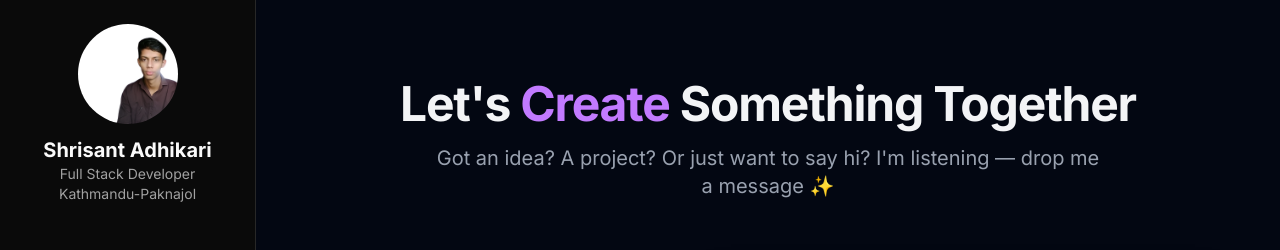
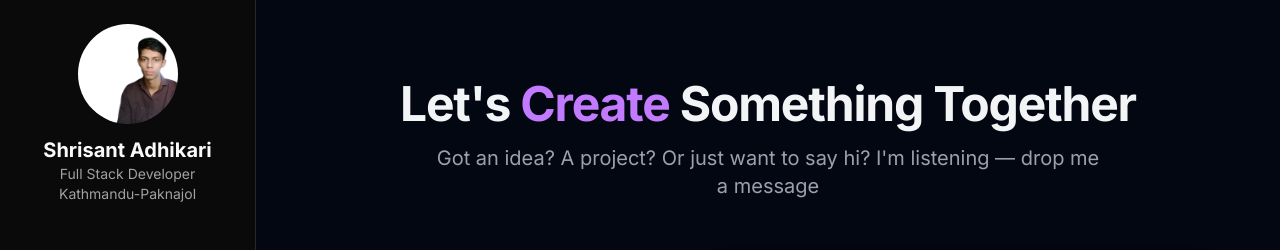
Before and after one commit to ShrisantAdhikariPortfolio/Frontend, a Next.js app: page /contact in a window 1280 px wide. Shown: the top 250 px of the page. Built offline with nearby package versions, Linux system fonts and the light colour scheme.

Commit message:
contact updated

```diff
--- a/src/app/contact/page.tsx
+++ b/src/app/contact/page.tsx
@@ -12,7 +12,7 @@ export default function Contact() {
           </h2>
           <p className="text-gray-600 dark:text-gray-400 text-lg md:text-xl max-w-2xl mx-auto">
             Got an idea? A project? Or just want to say hi?
-            I'm listening — drop me a message ✨
+            I'm listening — drop me a message
           </p>
         </div>
 
```
